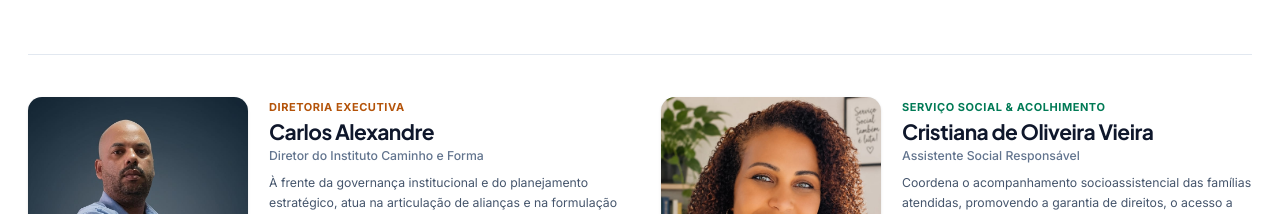
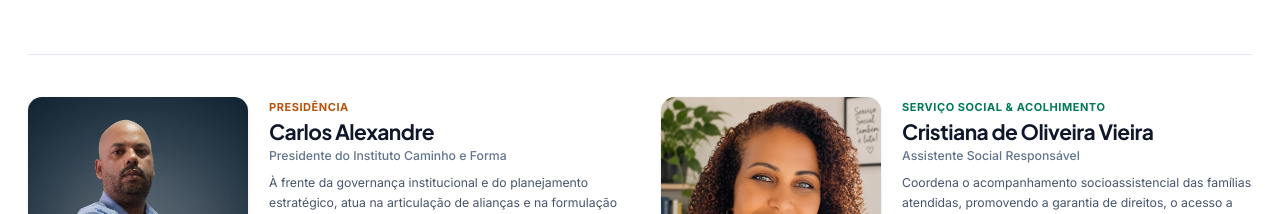
Before and after one commit to AlexLeop/Instituto-Caminho-e-Forma-Site, a React (Vite) app: page / in a window 1280 px wide. Shown: the part 1957-2171 px from the top of the page. Built offline with nearby package versions, Linux system fonts and the light colour scheme.

Commit message:
fix: correct Carlos Alexandre title to president

```diff
--- a/src/components/HomeView.tsx
+++ b/src/components/HomeView.tsx
@@ -512,10 +512,10 @@ export const HomeView: React.FC<HomeViewProps> = ({
 
           </div>
 
-          {/* LIDERANÇA EXECUTIVA & EQUIPE TÉCNICA: DIRETOR E ASSISTENTE SOCIAL (CONFORME DIAGRAMA) */}
+          {/* LIDERANÇA EXECUTIVA & EQUIPE TÉCNICA: PRESIDENTE E ASSISTENTE SOCIAL */}
           <div className="grid grid-cols-1 lg:grid-cols-2 gap-8 lg:gap-12 pt-10 sm:pt-12 mt-12 sm:mt-16 border-t border-slate-200">
 
-            {/* 1. Diretor - Carlos Alexandre */}
+            {/* 1. Presidente - Carlos Alexandre */}
             <motion.div
               initial={{ opacity: 0, y: 20 }}
               whileInView={{ opacity: 1, y: 0 }}
@@ -528,7 +528,7 @@ export const HomeView: React.FC<HomeViewProps> = ({
                 <div className="relative w-full aspect-[4/5] rounded-2xl overflow-hidden shadow-sm bg-slate-100">
                   <img
                     src="/equipe/carlos-alexandre-diretor.jpeg"
-                    alt="Carlos Alexandre - Diretor do Instituto Caminho e Forma"
+                    alt="Carlos Alexandre - Presidente do Instituto Caminho e Forma"
                     className="w-full h-full object-cover object-top"
                   />
                 </div>
@@ -538,13 +538,13 @@ export const HomeView: React.FC<HomeViewProps> = ({
               <div className="flex-1 min-w-0 flex flex-col justify-between py-0.5">
                 <div>
                   <span className="font-sans text-[11px] uppercase font-bold tracking-wider text-[#b45309] block mb-1">
-                    Diretoria Executiva
+                    Presidência
                   </span>
                   <h4 className="font-serif text-xl sm:text-2xl font-bold text-slate-900 tracking-tight leading-tight">
                     Carlos Alexandre
                   </h4>
                   <p className="font-sans text-xs sm:text-sm text-slate-500 font-medium mt-0.5 mb-2.5">
-                    Diretor do Instituto Caminho e Forma
+                    Presidente do Instituto Caminho e Forma
                   </p>
                   <p className="font-sans text-xs sm:text-sm text-slate-600 leading-relaxed">
                     À frente da governança institucional e do planejamento estratégico, atua na articulação de alianças e na formulação de projetos voltados à proteção e ao desenvolvimento integral de crianças e jovens.
```
